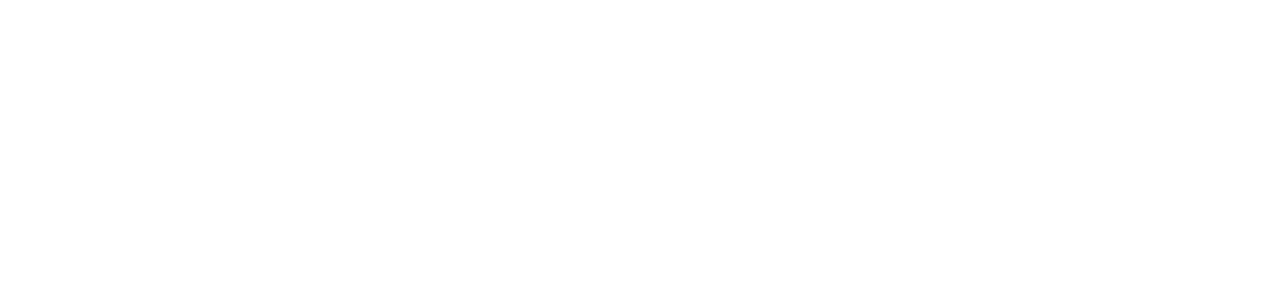
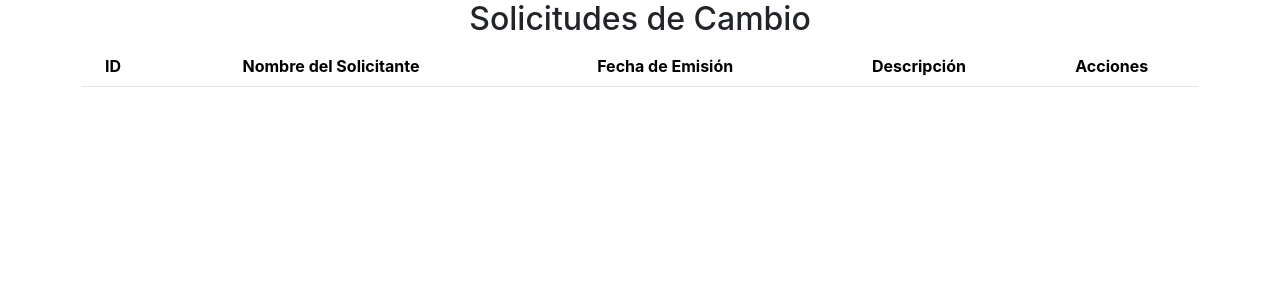
Before and after one commit to Jostero32/FormularioSolicitudCambio, a React (Create React App) app: page /solicitudes in a window 1280 px wide. Before the commit this address had no page. Shown: the top 300 px of the page. Built offline with nearby package versions, Linux system fonts and the light colour scheme.

Commit message:
Se agrego pagina solicitudes.jsx donde se aceptaran o rechazaran las peticiones de cambio

```diff
--- a/src/App.js
+++ b/src/App.js
@@ -1,17 +1,20 @@
+import React, { useState } from 'react';
+import { BrowserRouter, Routes, Route } from 'react-router-dom';
+import Inicio from './paginas/inicio';
+import Solicitudes from './paginas/solicitudes'; // Importa el componente con el nombre correcto del archivo
 import './App.css';
-import { BrowserRouter, Routes, Route } from 'react-router-dom';
-import Inicio from './paginas/inicio.jsx';
-
 
 function App() {
+    const [solicitudes, setSolicitudes] = useState([]);
+
     return (
         <div className="App">
             <BrowserRouter>
                 <Routes>
-        <Route path="/" element={<Inicio />} ></Route>
+                    <Route path="/" element={<Inicio solicitudes={solicitudes} setSolicitudes={setSolicitudes} />} />
+                    <Route path="/solicitudes" element={<Solicitudes solicitudes={solicitudes} />} />
                 </Routes>
             </BrowserRouter>
-
         </div>
     );
 }
--- a/src/paginas/inicio.jsx
+++ b/src/paginas/inicio.jsx
@@ -1,8 +1,7 @@
-import React, { useState } from 'react';
+import React, { useState, useEffect } from 'react';
+import { useNavigate } from 'react-router-dom';
 import Navbar from './Navbar.jsx';
 import './inicio.css';
-
-
 
 function Inicio() {
     const [texto, setTexto] = useState("");
@@ -12,6 +11,14 @@
     const [boolPrioridarNormal, setPrioridadNormal] = useState(false);
     const [boolPrioridarEstandar, setPrioridadEstandar] = useState(true);
     const [solicitudes, setSolicitudes] = useState([]);
+    useEffect(() => {
+        // Cargar datos del localStorage al inicio
+        const storedSolicitudes = JSON.parse(localStorage.getItem('solicitudes'));
+        if (storedSolicitudes) {
+            setSolicitudes(storedSolicitudes);
+        }
+    }, []);
+    const navigate = useNavigate(); // Definir navigate utilizando useNavigate
 
     const cambiarValorRadioButton = (id) => {
         if (id === 1) {
@@ -31,9 +38,14 @@
     }
 
     const agregarSolicitud = () => {
-        setSolicitudes((solicitudes) => [...solicitudes, { nombre: texto, descripcion: texto1, fecha: texto2 }]);
+        const nuevaSolicitud = { nombre: texto, descripcion: texto1, fecha: texto2 , estado: "Pendiente" };
+        setSolicitudes([...solicitudes, nuevaSolicitud]);
         console.log(solicitudes);
+        // Guardar datos en localStorage
+        localStorage.setItem('solicitudes', JSON.stringify([...solicitudes, nuevaSolicitud]));
     }
+
+
     return (
         <div>
             <Navbar></Navbar>
@@ -93,11 +105,13 @@
                             <input type="radio" onClick={() => cambiarValorRadioButton(1)} checked={boolPrioridarEstandar} />Estandar <br />
                             <input type="radio" onClick={() => cambiarValorRadioButton(2)} checked={boolPrioridarNormal} />Normal <br />
                             <input type="radio" onClick={() => cambiarValorRadioButton(3)} checked={boolPrioridarUrgente} />Urgente <br />
-                        </div>
+  </div>
                     </div>
                 </div>
                 <button>Agregar</button>
             </form>
+            <button onClick={() => navigate('/solicitudes')}>Ver Solicitudes</button>
+
             <h2>Solicitudes de Cambio</h2>
 
             <div className='container'>
@@ -123,16 +137,15 @@
                                     <th>{key}</th>
                                     <th scope="row">{val.nombre}</th>
                                     <td>{val.fecha}</td>
-                                    <td>{val.descripcion}</td>
+                                    <td>{val.estado}</td>
                                 </tr>
                             );
                         })}
                     </tbody>
                 </table>
             </div>
-
         </div>
     )
 }
 
-export default Inicio
+export default Inicio;
--- /dev/null
+++ b/src/paginas/solicitudes.jsx
@@ -0,0 +1,76 @@
+import React, { useEffect, useState } from 'react';
+
+function Solicitudes() {
+    const [solicitudes, setSolicitudes] = useState([]);
+
+    useEffect(() => {
+        // Cargar datos del localStorage al inicio
+        const storedSolicitudes = JSON.parse(localStorage.getItem('solicitudes'));
+        if (storedSolicitudes) {
+            setSolicitudes(storedSolicitudes);
+        }
+    }, []);
+
+    const handleAceptar = (key) => {
+        const updatedSolicitudes = solicitudes.map((solicitud, index) => {
+            if (index === key) {
+                // Modificar la solicitud actual
+                return { ...solicitud, estado: 'Aceptado' };
+            }
+            return solicitud;
+        });
+        // Actualizar el estado y el localStorage
+        setSolicitudes(updatedSolicitudes);
+        localStorage.setItem('solicitudes', JSON.stringify(updatedSolicitudes));
+    };
+
+    const handleCancelar = (key) => {
+        const updatedSolicitudes = solicitudes.map((solicitud, index) => {
+            if (index === key) {
+                // Modificar la solicitud actual
+                return { ...solicitud, estado: 'Cancelado' };
+            }
+            return solicitud;
+        });
+        // Actualizar el estado y el localStorage
+        setSolicitudes(updatedSolicitudes);
+        localStorage.setItem('solicitudes', JSON.stringify(updatedSolicitudes));
+    };
+
+    return (
+        <div>
+            <h2>Solicitudes de Cambio</h2>
+            <div className='container'>
+                <table className='table'>
+                    <thead>
+                        <tr>
+                            <th>ID</th>
+                            <th>Nombre del Solicitante</th>
+                            <th>Fecha de Emisión</th>
+                            <th>Descripción</th>
+                            <th>Acciones</th>
+                        </tr>
+                    </thead>
+                    <tbody>
+                        {solicitudes.map((val, key) => {
+                            return (
+                                <tr key={key}>
+                                    <th>{key + 1}</th>
+                                    <td>{val.nombre}</td>
+                                    <td>{val.fecha}</td>
+                                    <td>{val.descripcion}</td>
+                                    <td>
+                                        <button onClick={() => handleAceptar(key)}>Aceptar</button>
+                                        <button onClick={() => handleCancelar(key)}>Denegar</button>
+                                    </td>
+                                </tr>
+                            );
+                        })}
+                    </tbody>
+                </table>
+            </div>
+        </div>
+    );
+}
+
+export default Solicitudes;
```
Lines whose indentation alone changed are shown as unchanged.
